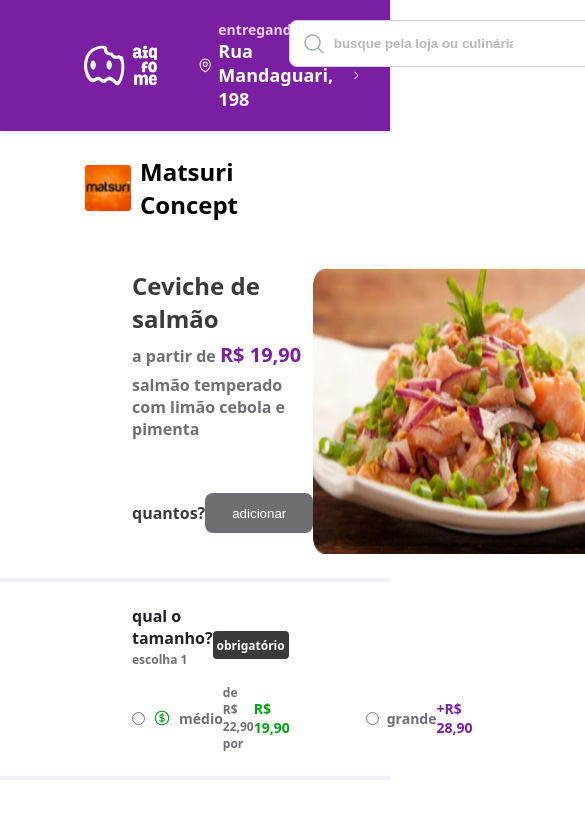
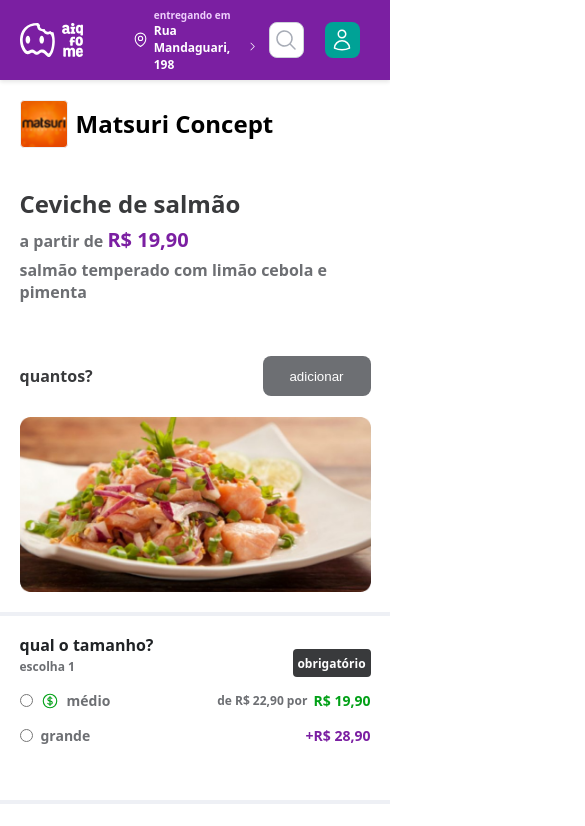
Before and after one commit to andradeviniicius/aiqfome-teste, a Vue app: page / in a window 390 px wide. Shown: the top 826 px of the page, 585 px wide, since content can reach past the window. Built offline with nearby package versions, Linux system fonts and the light colour scheme; the HTML template or start-up script is replaced by a standard one.

Commit message:
feat/ created mobile version and improved responsiveness

```diff
--- a/package.json
+++ b/package.json
@@ -10,6 +10,7 @@
   },
   "dependencies": {
     "@heroicons/vue": "^2.1.1",
+    "@vueuse/core": "^10.8.0",
     "oh-vue-icons": "^1.0.0-rc3",
     "pinia": "^2.1.7",
     "vue": "^3.4.15"
--- a/src/components/ExtraOptions.vue
+++ b/src/components/ExtraOptions.vue
@@ -371,5 +371,95 @@
       }
     }
   }
+
+  @media (max-width: 825px) {
+    &__container {
+      padding: 5%;
+    }
+    &__upperside {
+    }
+
+    &__title {
+    }
+    &__subtitle {
+    }
+    &__mandatory-tag {
+    }
+
+    &__downside {
+      grid-template-rows: repeat(3, 1fr);
+      grid-template-columns: 1fr;
+    }
+    &__item {
+      &--quantitative,
+      &--multiple,
+      &--single {
+      }
+
+      &-quantity-btn {
+        &.large {
+        }
+
+        &--plus {
+          &::before,
+          &::after {
+            content: "";
+            position: absolute;
+            top: 0;
+            left: 0;
+          }
+
+          &::before {
+          }
+          &::after {
+          }
+
+          &.large {
+            &::before {
+            }
+            &::after {
+            }
+          }
+        }
+
+        &--minus {
+          &::before {
+          }
+
+          &.large {
+            &::before {
+            }
+          }
+
+          &.disabled {
+            &::before {
+            }
+          }
+        }
+      }
+
+      &-counter {
+        &.large {
+        }
+      }
+
+      &-promotion-icon {
+      }
+
+      &-name {
+      }
+
+      &-price {
+        margin: 0;
+        &-container {
+        }
+
+        &--old {
+        }
+        &--promotion {
+        }
+      }
+    }
+  }
 }
 </style>
--- a/src/components/Header.vue
+++ b/src/components/Header.vue
@@ -2,32 +2,53 @@
   <header>
     <div class="header__left-side">
       <img src="@assets/aiq-branding.svg" alt="Aiq Branding" />
-      <div class="location">
-        <MapPinIcon class="location-icon" />
-        <div class="location-info">
-          <p>entregando em</p>
-          <div class="address">
-            <p>Rua Mandaguari, 198</p>
-            <ChevronRightIcon class="chevron-icon" />
+      <div v-if="width > 767" class="header-location__container">
+        <MapPinIcon class="header-location__map-icon" />
+        <div class="header-location__info">
+          <p class="header-location__info-text">entregando em</p>
+          <div class="header-location__address-container">
+            <p class="header-location__address-selected-location">
+              Rua Mandaguari, 198
+            </p>
+            <ChevronRightIcon class="header-location__chevron-icon" />
           </div>
         </div>
       </div>
     </div>
 
     <div class="header__center">
-      <div class="header-search-bar">
+      <div class="header-search-bar" v-if="width > 767">
         <MagnifyingGlassIcon class="header-search-bar__icon" />
         <input
           class="header-search-bar__input"
           placeholder="busque pela loja ou culinária"
         />
       </div>
+      <div v-if="width < 767" class="header-location__container">
+        <MapPinIcon class="header-location__map-icon" />
+        <div class="header-location__info">
+          <p class="header-location__info-text">entregando em</p>
+          <div class="header-location__address-container">
+            <p class="header-location__address-selected-location">
+              Rua Mandaguari, 198
+            </p>
+            <ChevronRightIcon class="header-location__chevron-icon" />
+          </div>
+        </div>
+      </div>
     </div>
 
     <div class="header__right-side">
-      <button class="header-sign-in">
+      <div
+        v-if="width < 767"
+        class="header-search-bar"
+        :class="width < 767 && 'mobile'"
+      >
+        <MagnifyingGlassIcon class="header-search-bar__icon" />
+      </div>
+      <button :class="`header-sign-in ${width < 767 ? 'mobile' : ''}`">
         <UserIcon class="header-sign-in__icon" />
-        entrar
+        <p v-if="width > 767">entrar</p>
       </button>
     </div>
   </header>
@@ -36,13 +57,18 @@
 <script lang="ts" setup>
 import { ChevronRightIcon, MagnifyingGlassIcon } from "@heroicons/vue/24/solid";
 import { MapPinIcon, UserIcon } from "@heroicons/vue/24/outline";
+import { useWindowSize } from "@vueuse/core";
+
+const { width } = useWindowSize();
 </script>
 
 <style lang="scss" scoped>
 header {
   font-size: 1.8rem;
-  padding: 2rem 8.4rem;
+  padding: 1.3% 5%;
   color: #fff;
+
+  height: 8rem;
 
   display: grid;
   grid-template-columns: 1fr 1fr 1fr;
@@ -52,17 +78,35 @@
 
   background-color: #7b1fa2;
 
-  .header__left-side {
+  .header {
+    &__left-side {
       display: flex;
+      justify-content: start;
+      align-items: center;
+
       gap: 40px;
+
+      @media (max-width: 767px) {
+        img {
+          height: 50%;
+          gap: 0px;
         }
-  .header__right-side {
+      }
+    }
+    &__right-side {
       display: flex;
       justify-content: end;
+      align-items: center;
+
+      @media (max-width: 767px) {
+        justify-content: space-around;
+      }
     }
 
-  .header__center {
-    min-width: 420px;
+    &__center {
+      display: flex;
+      align-items: center;
+      justify-content: center;
     }
 
     img {
@@ -70,47 +114,60 @@
       height: auto;
     }
 
-  .location {
+    &-location {
+      &__container {
         display: flex;
         align-items: center;
-    .location-icon {
+      }
+      &__map-icon {
         width: 24px;
       }
-    .location-info {
+      &__info {
         margin-left: 0.5rem;
 
-      p {
+        &-text {
           margin: 0;
           font-weight: bold;
           font-size: 1.4rem;
           color: #eecffc;
+          @media (max-width: 1300px) {
+            font-size: 1rem;
+          }
+        }
       }
 
-      .address {
+      &__address {
+        &-container {
           display: flex;
           align-items: center;
           font-size: 1.8rem;
-
-        p {
+        }
+        &-selected-location {
+          font-weight: bold;
           margin-right: 0.5rem;
           color: #fff;
           font-size: 1.8rem;
+
+          @media (max-width: 1300px) {
+            font-size: 1.2rem;
+          }
+        }
       }
 
-        .chevron-icon {
+      &__chevron-icon {
         width: 1.6rem;
         height: 1, 6rem;
       }
     }
-    }
-  }
 
-  .header {
     &-search-bar {
       background-color: #fff;
       padding: 1.05rem 0 1.05rem 1.2rem;
       border-radius: 8px;
       border: 1px solid #cdd1d9;
+
+      height: 4rem;
+      width: 42rem;
 
       display: flex;
       align-items: center;
@@ -131,6 +188,15 @@
           color: #6d6f73;
           opacity: 0.7;
         }
+      }
+
+      &.mobile {
+        display: flex;
+        justify-content: center;
+        align-items: center;
+        padding: 0;
+        width: 3.5rem;
+        height: 3.6rem;
       }
     }
 
@@ -157,6 +223,29 @@
       &__icon {
         height: 24px;
       }
+
+      &.mobile {
+        width: 3.5rem;
+      }
+    }
+
+    @media (max-width: 1310px) {
+      &-search-bar {
+        width: fit-content;
+        &__icon {
+        }
+        &__input {
+          &::placeholder {
+          }
+        }
+      }
+
+      &-sign-in {
+        &__icon {
+        }
+      }
+    }
+    @media (max-width: 767px) {
     }
   }
 }
--- a/src/components/MainContent.vue
+++ b/src/components/MainContent.vue
@@ -172,7 +172,9 @@
 
   // preço total tamanho do produto
   if (formData.value.productSize && formData.value.productSize.price) {
-    totalPriceValue += parseFloat(formData.value.productSize.price.replace(",", "."));
+    totalPriceValue += parseFloat(
+      formData.value.productSize.price.replace(",", ".")
+    );
   }
 
   // preço total selected drinks
@@ -222,6 +224,10 @@
   }
   &__name {
     font-size: 2.4rem;
+  }
+
+  @media (max-width: 825px) {
+    padding: 5%;
   }
 }
 
@@ -314,7 +320,7 @@
     width: 100%;
 
     textarea {
-      min-width: 64.4rem;
+      width: 44%;
       min-height: 5.8rem;
 
       border: 1px solid #cdd1d9;
@@ -334,5 +340,48 @@
       }
     }
   }
+
+  @media (max-width: 825px) {
+    &-overview {
+      flex-direction: column;
+      padding: 5%;
+      &__info {
+      }
+
+      &__name {
+      }
+
+      &__text {
+        &--quantity {
+        }
+        &--total {
+          span {
+          }
+        }
+      }
+
+      &__price {
+      }
+
+      &__description {
+      }
+
+      &__add-container {
+      }
+
+      &__add-btn {
+      }
+    }
+
+    &-details {
+    }
+
+    &-notes {
+      textarea {
+        &::placeholder {
+        }
+      }
+    }
+  }
 }
 </style>
```
Also changed, not shown: 1 other file (tests, documents, lock files or other folders). Lines whose indentation alone changed are shown as unchanged.
